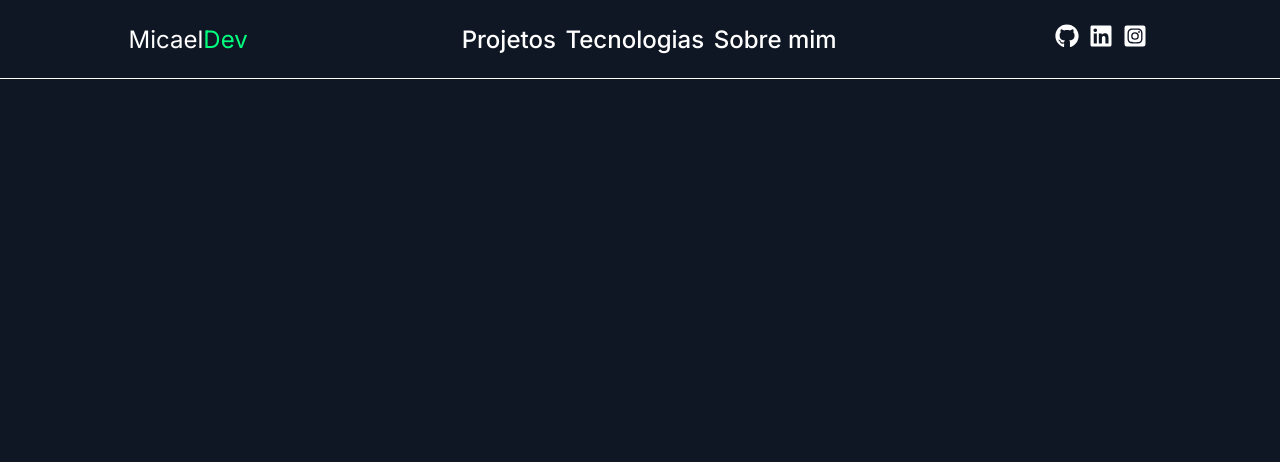
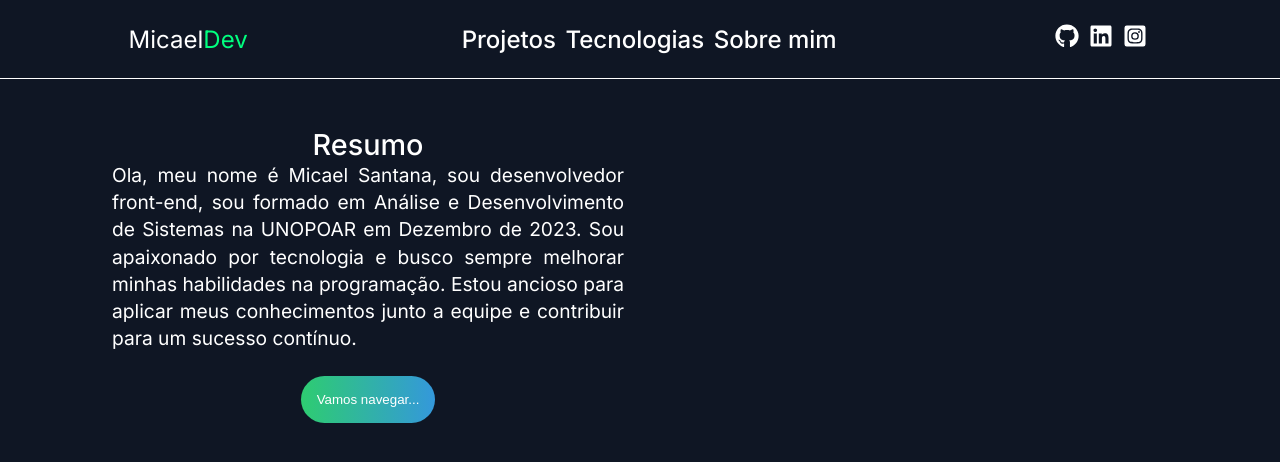
Before and after one commit to iSantanaaH/front-end-web, a Next.js app: page / in a window 1280 px wide. Shown: the top 462 px of the page. Built offline with nearby package versions, Linux system fonts and the light colour scheme.

Commit message:
added section 1

```diff
--- a/app/page.tsx
+++ b/app/page.tsx
@@ -1,10 +1,32 @@
-{/* Componentes */}
+{
+  /* Componentes */
+}
 import NavBar from "./Components/header/NavBar";
+import styles from "./page.module.css";
 
 export default function HomePage() {
   return (
     <main>
-      <NavBar />
+      <section>
+        <div>
+          <NavBar />
+        </div>
+      </section>
+
+      <section>
+        <div className={styles.Resume}>
+          <h2>Resumo</h2>
+          <p>
+            Ola, meu nome é <span>Micael Santana</span>, sou desenvolvedor
+            front-end, sou formado em Análise e Desenvolvimento de Sistemas na
+            UNOPOAR em Dezembro de 2023. Sou apaixonado por tecnologia e busco
+            sempre melhorar minhas habilidades na programação. Estou ancioso
+            para aplicar meus conhecimentos junto a equipe e contribuir para um
+            sucesso contínuo.
+          </p>
+          <button>Vamos navegar...</button>
+        </div>
+      </section>
     </main>
-  )
-};
+  );
+}
```
